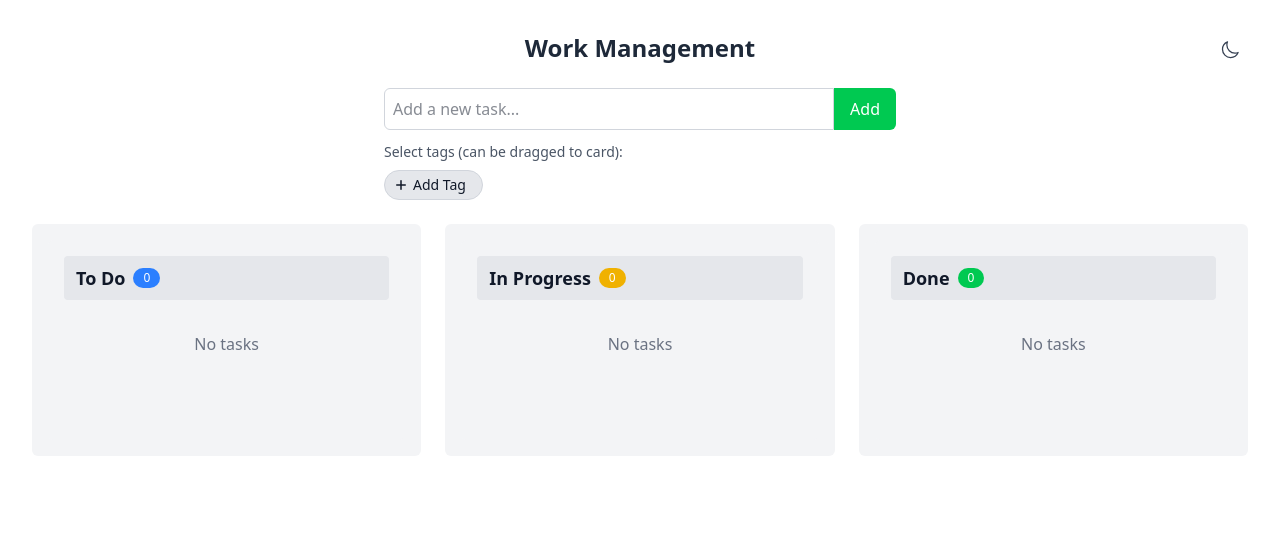
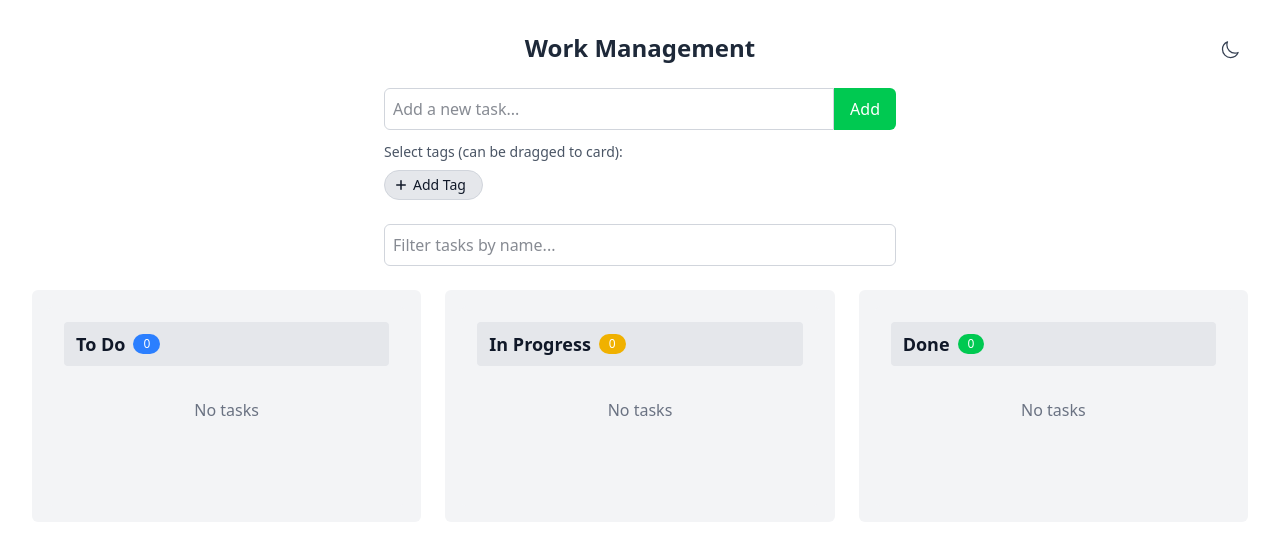
Before and after one commit to main-branch-podcast/kanban-work-management, a React (Vite) app: page / in a window 1280 px wide. Shown: the top 544 px of the page. Built offline with nearby package versions, Linux system fonts and the light colour scheme.

Commit message:
feat(filter): add live name filter above columns

```diff
--- a/src/App.tsx
+++ b/src/App.tsx
@@ -9,6 +9,8 @@ import { SpeedInsights } from "@vercel/speed-insights/react";
 function AppContent() {
   const {
     todosByStatus,
+    nameFilter,
+    setNameFilter,
     tags,
     selectedTags,
     addTodo,
@@ -166,6 +168,17 @@ function AppContent() {
         </div>
       </div>
 
+      <div className="max-w-lg mx-auto mb-6">
+        <input
+          type="search"
+          value={nameFilter}
+          onChange={(e) => setNameFilter(e.target.value)}
+          placeholder="Filter tasks by name..."
+          aria-label="Filter tasks by name"
+          className="w-full bg-white text-gray-900 p-2 border border-gray-300 rounded-md focus:outline-none focus:ring-2 focus:ring-blue-500 dark:bg-gray-800 dark:text-gray-100 dark:border-gray-600"
+        />
+      </div>
+
       {/* Kanban columns */}
       <div className="grid grid-cols-1 md:grid-cols-3 gap-6">
         {/* To Do column */}
```
Also changed, not shown: .specs/features/board-filter-theme/spec.md, .specs/features/board-filter-theme/tasks.md, 1 other file (tests, documents, lock files or other folders).
